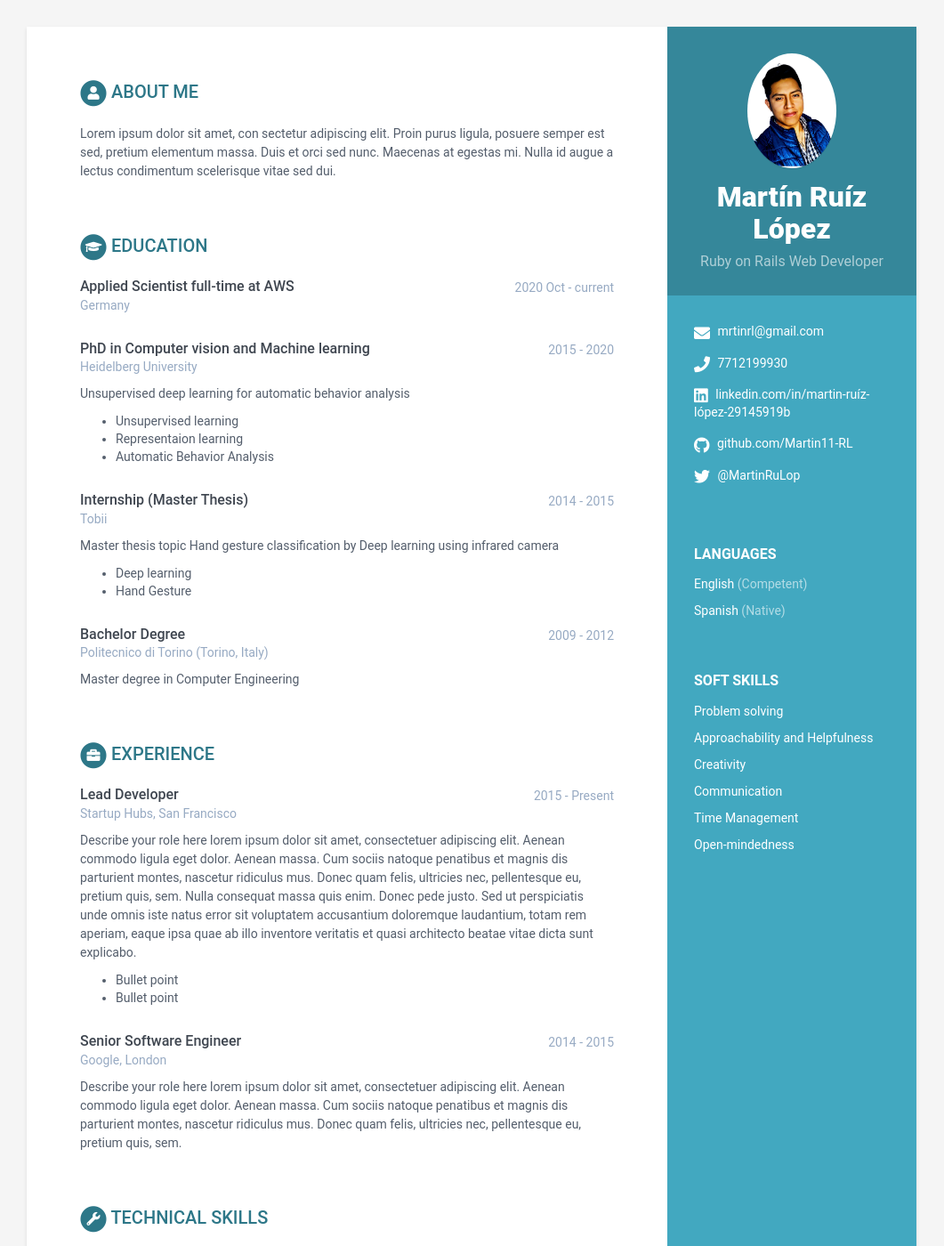
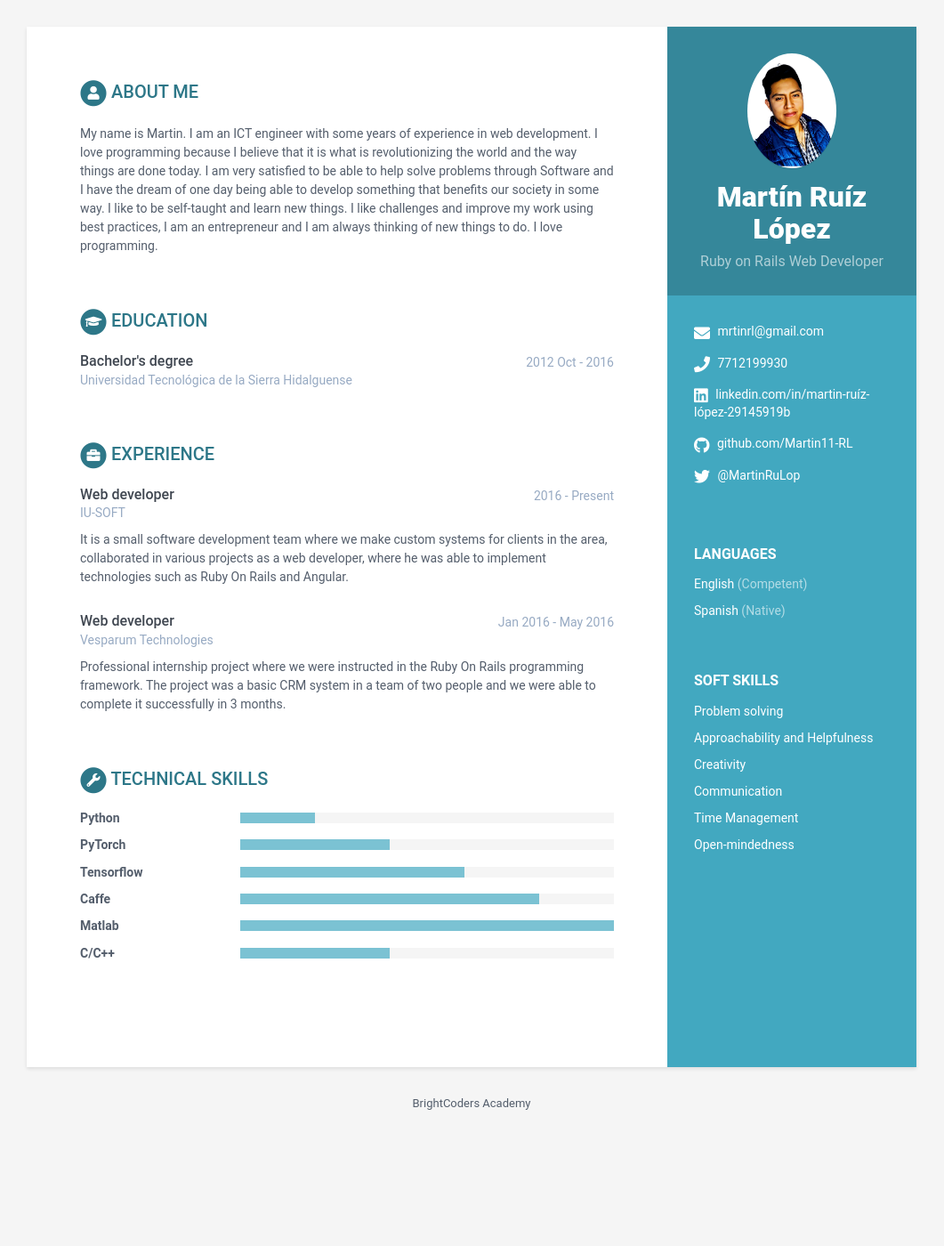
Before and after one commit to BC-MAR-21-ROR/kata-resume-Martin11-RL, a Jekyll site: the page built from index.html, in a window 1280 px wide and 1400 px high. Shown: the whole window at 89% size, without its empty margins (110-1171 px from the left). Built offline with Jekyll 4.4.1, drawn with Linux system fonts in a browser that asks for light colours.

Commit message:
informacion profecional

```diff
--- a/_data/data.yml
+++ b/_data/data.yml
@@ -56,67 +56,32 @@ sidebar:
 career-profile:
   title: About Me # NO MODIFICAR
   summary: |
-    Lorem ipsum dolor sit amet, con sectetur adipiscing elit. Proin purus ligula, posuere semper est sed, pretium elementum massa. Duis et orci sed nunc. Maecenas at egestas mi. Nulla id augue a lectus condimentum scelerisque vitae sed dui.
+    My name is Martin. I am an ICT engineer with some years of experience in web development. I love programming because I believe that it is what is revolutionizing the world and the way things are done today.
+    I am very satisfied to be able to help solve problems through Software and I have the dream of one day being able to develop something that benefits our society in some way. I like to be self-taught and learn new things.
+    I like challenges and improve my work using best practices, I am an entrepreneur and I am always thinking of new things to do.
+    I love programming.
 
 # Registra aquí tus estudios. Agrega o elimina según sea necesario
 educationcomplete:
-  - degree: Applied Scientist full-time at AWS
-    university: Germany
-    time: 2020 Oct - current
+  - degree: Bachelor's degree
+    university: Universidad Tecnológica de la Sierra Hidalguense
+    time: 2012 Oct - 2016
     details: |
 
-  - degree: PhD in Computer vision and Machine learning
-    university: Heidelberg University
-    time: 2015 - 2020
-    details: |
-      Unsupervised deep learning for automatic behavior analysis
-
-        - Unsupervised learning
-        - Representaion learning
-        - Automatic Behavior Analysis
-
-  - degree: Internship (Master Thesis)
-    university: Tobii
-    time: 2014 - 2015
-    details: |
-      Master thesis topic Hand gesture classification by Deep learning using infrared camera
-
-        - Deep learning
-        - Hand Gesture
-
-  - degree: Bachelor Degree
-    university: Politecnico di Torino (Torino, Italy)
-    time: 2009 - 2012
-    details: |
-      Master degree in Computer Engineering
 
 # Registra aquí tu experiencia. Agrega o elimina según sea necesario
 experiences:
-  - role: Lead Developer
-    time: 2015 - Present
-    company: Startup Hubs, San Francisco
+  - role: Web developer
+    time: 2016 - Present
+    company: IU-SOFT
     details: |
-      Describe your role here lorem ipsum dolor sit amet, consectetuer
-      adipiscing elit. Aenean commodo ligula eget dolor. Aenean massa.
-      Cum sociis natoque penatibus et magnis dis parturient montes,
-      nascetur ridiculus mus. Donec quam felis, ultricies nec,
-      pellentesque eu, pretium quis, sem. Nulla consequat massa quis
-      enim. Donec pede justo. Sed ut perspiciatis unde omnis iste natus
-      error sit voluptatem accusantium doloremque laudantium, totam rem
-      aperiam, eaque ipsa quae ab illo inventore veritatis et quasi
-      architecto beatae vitae dicta sunt explicabo.
-        - Bullet point
-        - Bullet point
+      It is a small software development team where we make custom systems for clients in the area, collaborated in various projects as a web developer, where he was able to implement technologies such as Ruby On Rails and Angular.
 
-  - role: Senior Software Engineer
-    time: 2014 - 2015
-    company: Google, London
+  - role: Web developer
+    time: Jan 2016 - May 2016
+    company: Vesparum Technologies
     details: |
-      Describe your role here lorem ipsum dolor sit amet, consectetuer
-      adipiscing elit. Aenean commodo ligula eget dolor. Aenean massa.
-      Cum sociis natoque penatibus et magnis dis parturient montes,
-      nascetur ridiculus mus. Donec quam felis, ultricies nec,
-      pellentesque eu, pretium quis, sem.
+      Professional internship project where we were instructed in the Ruby On Rails programming framework. The project was a basic CRM system in a team of two people and we were able to complete it successfully in 3 months.
 
 # Registra aquí tus habilidades técnicas, para level utiliza:
 # 20% para Novice
```
